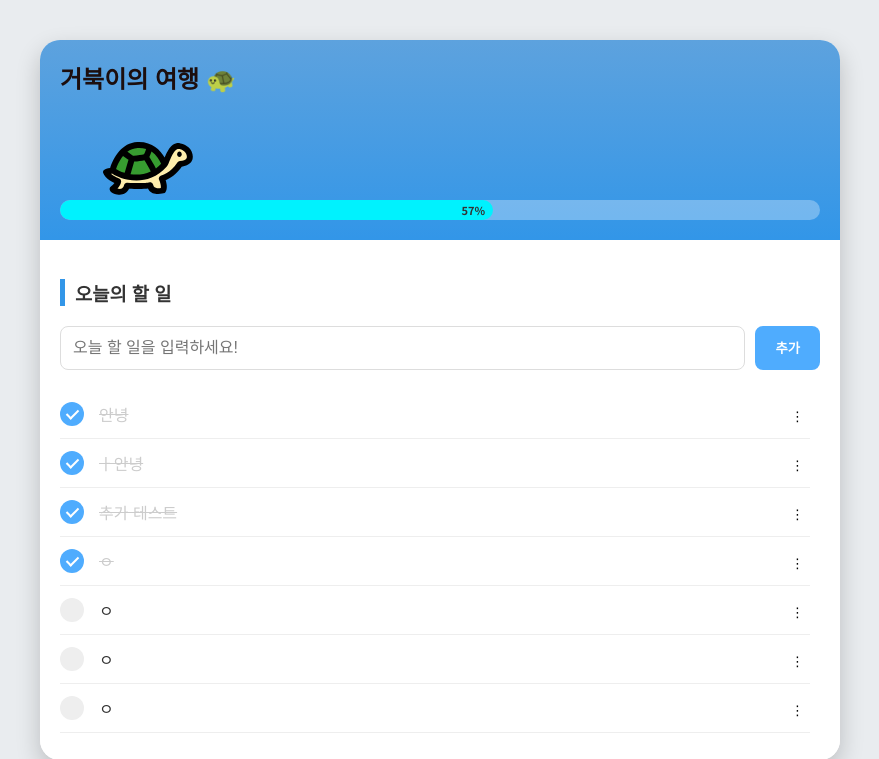
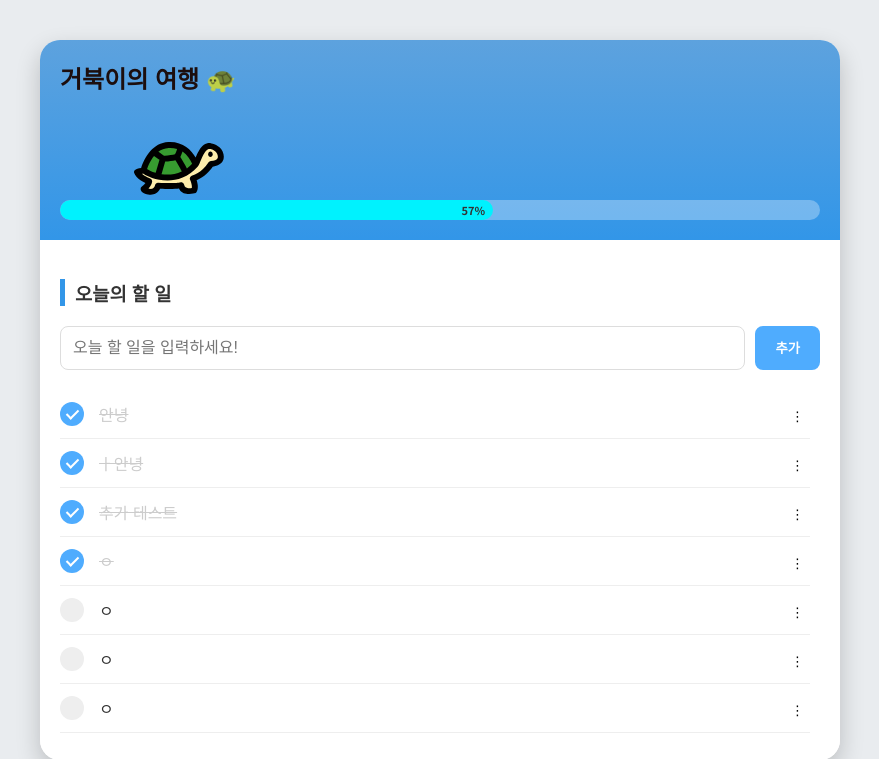
Before and after one commit to sowinblue/turtletrip-withme, a Flask app: page / in a window 1280 px wide. Shown: the top 759 px of the page, without its empty margins (200-1079 px from the left). Run offline with Flask 3, Linux system fonts and the light colour scheme.

Commit message:
거북이 0%/100% 위치 조정

```diff
--- a/static/css/turtle.css
+++ b/static/css/turtle.css
@@ -6,14 +6,13 @@
 .turtle_container {
     position: absolute;
     bottom: 0;
-    /* left: calc({{ rate }}% * (1 - 90 / 100) + 45px);; */
-    transition: left 0.6s ease-out;
-    transform: translateX(-50%);
-}
+    transition: 0.6s ease-out;
+    transform: translateX(-10%);
+    }
 
 .turtle_moveline-section {
     position: relative;
-    width: 100%;
+    width: calc(100% - 90px);
     height: 100px;
     overflow: visible;
     padding: 0 45px;
```
